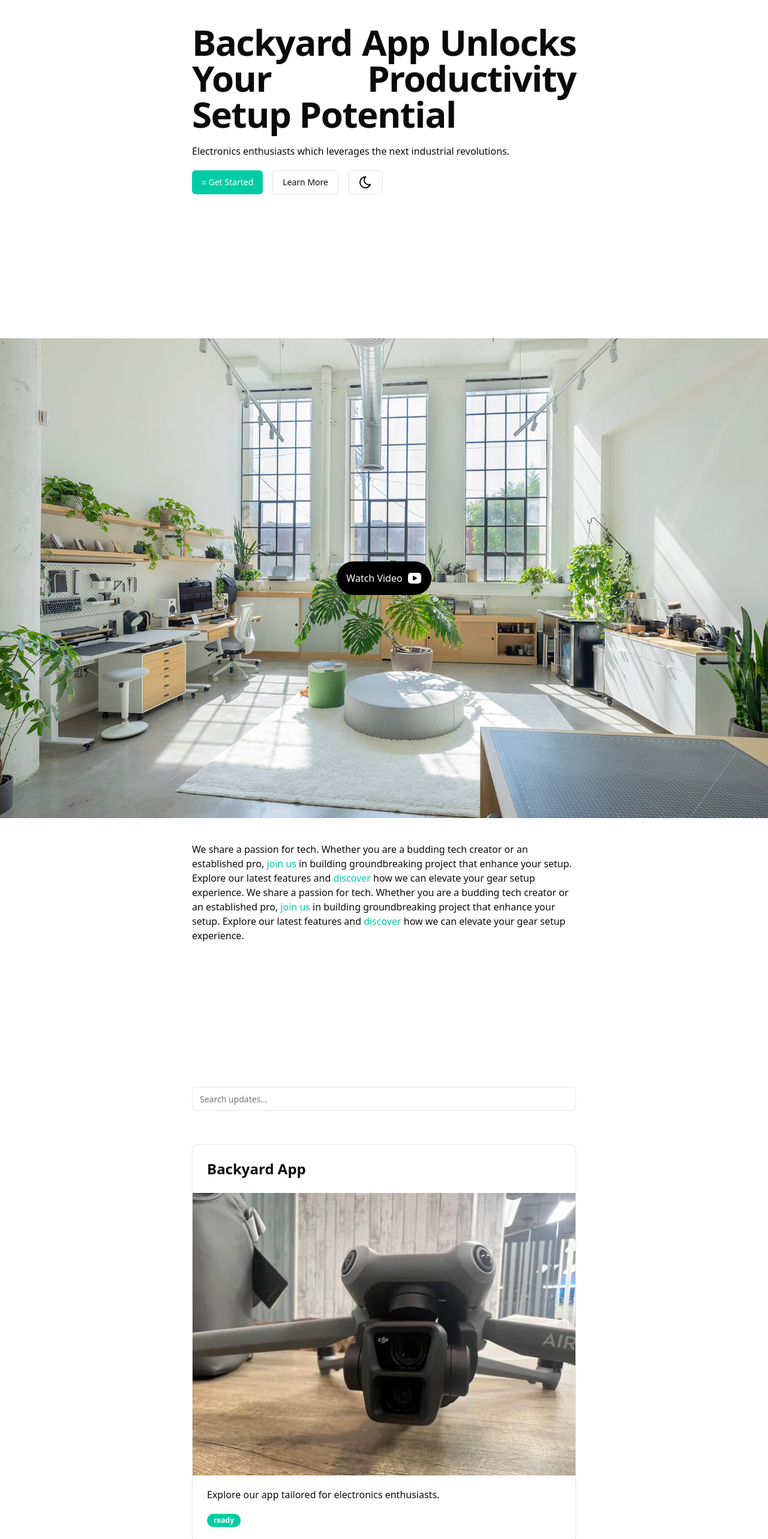
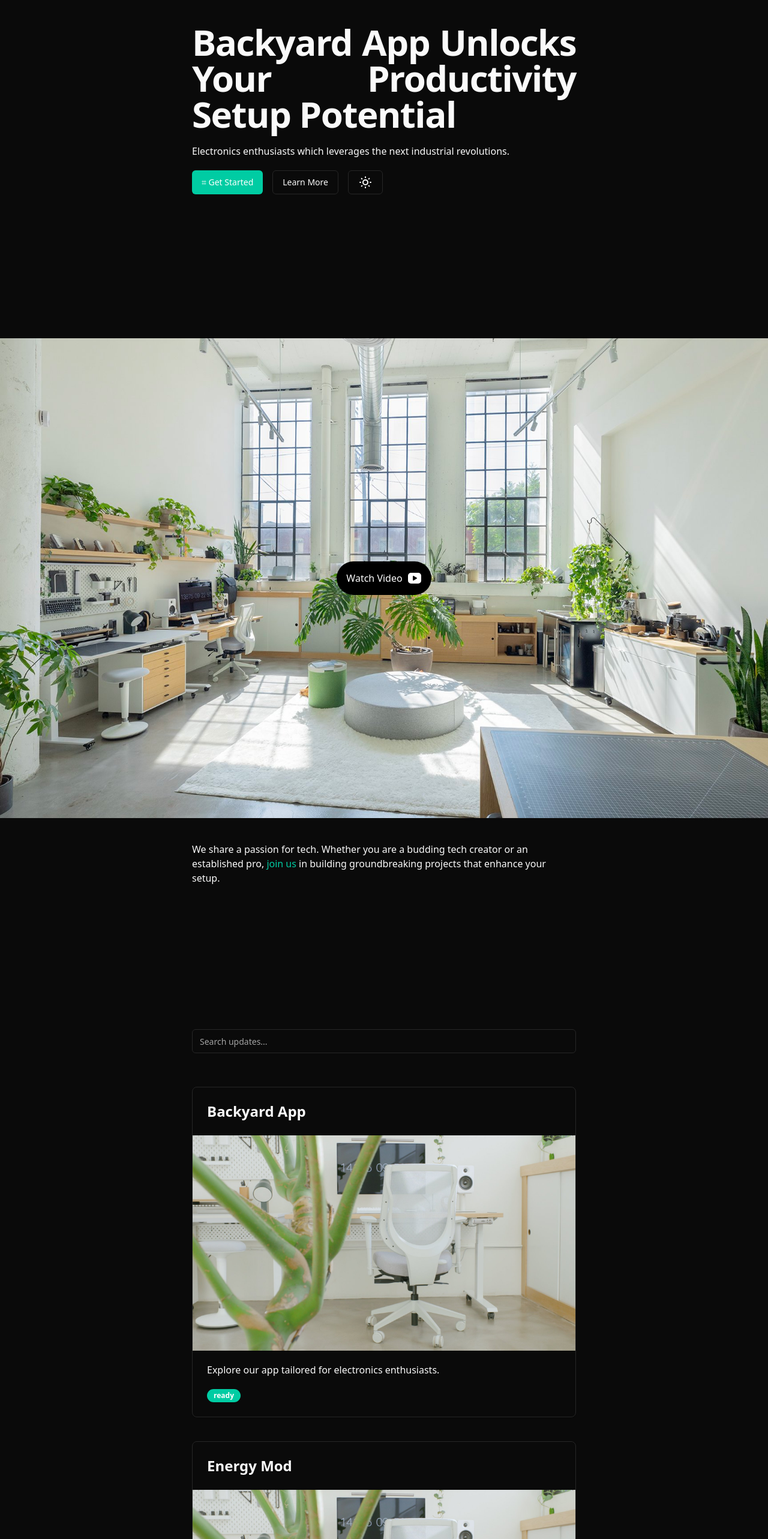
Before and after one commit to bckyrd-io/bckyrd-app-expo, a Next.js app: page / in a window 1280 px wide. Shown: the top 2566 px of the page at 60% size. Built offline with nearby package versions, Linux system fonts and the light colour scheme.

Commit message:
feature update id

```diff
--- a/app/home/page.tsx
+++ b/app/home/page.tsx
@@ -66,7 +66,7 @@ const gearData = [
 ];
 
 
-const UserPage = () => {
+const HomePage = () => {
     // const { data: session } = useSession();
     const [currentPage, setCurrentPage] = useState(1);
     const itemsPerPage = 3;
@@ -172,4 +172,4 @@ const UserPage = () => {
     );
 };
 
-export default UserPage;
+export default HomePage;
--- a/app/page.tsx
+++ b/app/page.tsx
@@ -5,59 +5,28 @@ import Image from "next/image";
 import Link from "next/link";
 import { Button } from "@/components/ui/button";
 import { Card, CardHeader, CardContent } from "@/components/ui/card";
-import {
-    IconMoon,
-    IconSun,
-    IconBrandTwitch,
-    IconBrandInstagram,
-    IconBrandGithub,
-    IconBrandLinkedin,
-    IconBrandYoutube,
-    IconBrandTiktok,
-    IconBrandThreads,
-    IconChevronRight,
-    IconBrandYoutubeFilled,
-} from "@tabler/icons-react";
+import { IconSun, IconBrandTwitch, IconBrandYoutube, IconBrandTiktok, IconBrandYoutubeFilled } from "@tabler/icons-react";
 import { Input } from "@/components/ui/input";
-import {
-    Pagination,
-    PaginationContent,
-    PaginationItem,
-    PaginationLink,
-    PaginationNext,
-    PaginationPrevious,
-} from "@/components/ui/pagination"; // Adjust your import
+import { Pagination, PaginationContent, PaginationItem, PaginationLink, PaginationNext, PaginationPrevious } from "@/components/ui/pagination";
 import { Badge } from "@/components/ui/badge";
 
-
 const updatesData = [
-    { title: "Backyard App", description: "Explore our app tailored for electronics enthusiasts.", link: "/app" },
-    { title: "Energy Mod", description: "Discover our energy-efficient solutions for your setup.", link: "/energy" },
-    { title: "New Features Release", description: "We've added new features to enhance user experience.", link: "/features" },
-    { title: "Community Feedback", description: "Learn about how community input shapes our updates.", link: "/feedback" },
-    { title: "Collaboration with Creators", description: "Exciting new collaborations are underway!", link: "/collaborations" },
-    { title: "Hardware Update", description: "Updates on our latest hardware projects.", link: "/hardware" },
-    { title: "Upcoming Events", description: "Join us for our upcoming events and webinars.", link: "/events" },
-    { title: "Product Launch", description: "Get ready for our new product launch next month!", link: "/launch" },
-    { title: "Beta Testing Program", description: "Sign up for our beta testing program to try new features early.", link: "/beta" },
-    { title: "User Tutorials", description: "Check out our new tutorials to help you get started.", link: "/tutorials" },
-    { title: "Bug Fixes and Improvements", description: "Learn about our latest bug fixes and performance improvements.", link: "/updates" },
-    { title: "Roadmap 2024", description: "Get a sneak peek at our roadmap for the upcoming year.", link: "/roadmap" },
+    { id: "1", title: "Backyard App", description: "Explore our app tailored for electronics enthusiasts.", image: "/photo.jpg" },
+    { id: "2", title: "Energy Mod", description: "Discover our energy-efficient solutions for your setup.", image: "/photo.jpg" },
+    { id: "3", title: "New Features Release", description: "We've added new features to enhance user experience.", image: "/photo.jpg" },
+    { id: "4", title: "Community Feedback", description: "Learn about how community input shapes our updates.", image: "/photo.jpg" },
+    // Add more updates as needed
 ];
 
 export default function Home() {
-    const [theme, setTheme] = useState("light");
-    const [isVideoPlaying, setIsVideoPlaying] = useState(false);
+    const [theme, setTheme] = useState("dark");
     const [searchTerm, setSearchTerm] = useState("");
     const [currentPage, setCurrentPage] = useState(1);
-    const itemsPerPage = 4;
-
+    const itemsPerPage = 3;
 
     useEffect(() => {
         const savedTheme = localStorage.getItem("theme");
-        if (savedTheme) {
-            setTheme(savedTheme);
-        }
+        if (savedTheme) setTheme(savedTheme);
     }, []);
 
     useEffect(() => {
@@ -65,137 +34,88 @@ export default function Home() {
         localStorage.setItem("theme", theme);
     }, [theme]);
 
-
-    const toggleTheme = () => {
-        setTheme(theme === "dark" ? "light" : "dark");
+    const handleScrollToSection = () => {
+        const element = document.getElementById("learn");
+        if (element) element.scrollIntoView({ behavior: "smooth" });
     };
 
-    const handlePlayVideo = () => {
-        setIsVideoPlaying(true);
-    };
-
-    const handleScrollToSection = () => {
-        const element = document.getElementById("learn");
-        if (element) {
-            element.scrollIntoView({ behavior: "smooth" });
-        }
-    };
-
-    // Filter updates based on search term
-    const filteredUpdates = updatesData.filter(update =>
+    const filteredUpdates = updatesData.filter((update) =>
         update.title.toLowerCase().includes(searchTerm.toLowerCase())
     );
 
-    // Calculate pagination
     const totalPages = Math.ceil(filteredUpdates.length / itemsPerPage);
-    const indexOfLastUpdate = currentPage * itemsPerPage;
-    const indexOfFirstUpdate = indexOfLastUpdate - itemsPerPage;
-    const currentUpdates = filteredUpdates.slice(indexOfFirstUpdate, indexOfLastUpdate);
+    const currentUpdates = filteredUpdates.slice((currentPage - 1) * itemsPerPage, currentPage * itemsPerPage);
 
     return (
         <>
+            {/* Hero Section */}
             <section className="flex flex-col mb-60 w-[90%] mx-auto lg:w-[50%]">
                 <h1 className="text-5xl sm:text-5xl md:text-6xl lg:text-6xl font-extrabold mt-10 mb-5 leading-tight tracking-tight text-justify">
                     Backyard App Unlocks Your Productivity Setup Potential
                 </h1>
-                <p id="explore">
-                    Electronics enthusiasts which leverages the next industrial revolutions.
-                </p>
+                <p>Electronics enthusiasts which leverages the next industrial revolutions.</p>
                 <div className="flex justify-left space-x-4 mt-5">
                     <Link href="/auth">
-                        <Button variant="default" id="login">
-                            ⌗ Get Started
-                        </Button>
+                        <Button variant="default">⌗ Get Started</Button>
                     </Link>
                     <Button variant="outline" onClick={handleScrollToSection}>
                         Learn More
                     </Button>
-                    <Button variant="outline" id="theme" onClick={toggleTheme}>
-                        {theme === "light" ? <IconMoon /> : <IconSun />}
+                    <Button variant="outline">
+                        <IconSun />
                     </Button>
                 </div>
             </section>
 
-            <section className="flex flex-col w-full mb-60 w-[100%] mx-auto">
-                <div className="relative w-full h-auto">
-                    <div className="cursor-pointer">
-                        <Image
-                            className="object-cover w-full h-[50vh] lg:h-[100vh]"
-                            src="/Studio-YT.jpg"
-                            alt="local photo"
-                            width={1920}
-                            height={1080}
-                            priority
-                        />
-                        <div className="absolute inset-0 flex items-center justify-center">
-                            <button className="flex bg-[black] text-white p-4 rounded-full">
-                                Watch Video <IconBrandYoutubeFilled className="ml-2" />
-                            </button>
-                        </div>
+            {/* Video Section */}
+            <section className="flex flex-col w-full mb-60">
+                <div className="relative">
+                    <Image src="/Studio-YT.jpg" alt="Studio" width={1920} height={1080} className="object-cover w-full h-[50vh] lg:h-[100vh]" priority />
+                    <div className="absolute inset-0 flex items-center justify-center">
+                        <button className="flex bg-black text-white p-4 rounded-full">
+                            Watch Video <IconBrandYoutubeFilled className="ml-2" />
+                        </button>
                     </div>
                 </div>
-
                 <p className="pt-10 w-[90%] mx-auto lg:w-[50%]" id="learn">
                     We share a passion for tech. Whether you are a budding tech creator or an established pro,{" "}
-                    <Link href="#" className="text-primary">join us</Link> in building groundbreaking project that enhance your setup.
-                    Explore our latest features and <Link href="#" className="text-primary">discover</Link> how we can elevate your gear setup experience.
-                    We share a passion for tech. Whether you are a budding tech creator or an established pro,{" "}
-                    <Link href="#" className="text-primary">join us</Link> in building groundbreaking project that enhance your setup.
-                    Explore our latest features and <Link href="#" className="text-primary">discover</Link> how we can elevate your gear setup experience.
+                    <Link href="#" className="text-primary">join us</Link> in building groundbreaking projects that enhance your setup.
                 </p>
             </section>
 
-            {/* Updates Component */}
+            {/* Updates Section */}
             <section className="flex flex-col mb-60 w-[90%] mx-auto lg:w-[50%]">
-                {/* Search Input */}
                 <Input
-                    type="text" // Explicitly set type as text
+                    type="text"
                     placeholder="Search updates..."
                     value={searchTerm}
-                    onChange={(e) => setSearchTerm(e.target.value)} // Ensure this is handled correctly
-                    className="mb-4" // Adjust margin for better spacing
-                // Add any other props you might need
+                    onChange={(e) => setSearchTerm(e.target.value)}
+                    className="mb-4"
                 />
 
-
-                {/* Updates List */}
-                {currentUpdates.map((update, index) => (
-                    <Link key={index} href={update.link}>
-
-                        <Card key={index} className="flex flex-col items-start mt-10">
+                {currentUpdates.map((update) => (
+                    <Link key={update.id} href={`/update/${update.id}`}>
+                        <Card className="flex flex-col items-start mt-10">
                             <CardHeader>
-                                <h1 className="text-2xl font-bold text-center">{update.title}</h1>
+                                <h1 className="text-2xl font-bold">{update.title}</h1>
                             </CardHeader>
-
                             <div className="w-full">
-                                <Image
-                                    src="/drone.webp"
-                                    alt={update.title}
-                                    width={1080}
-                                    height={768}
-                                    className=" cursor-pointer w-full h-auto"
-                                />
+                                <Image src={update.image} alt={update.title} width={1080} height={768} className="w-full h-auto" />
                             </div>
                             <CardContent className="mt-5">
                                 <p>{update.description}</p>
                                 <Badge variant="default" className="mt-5">ready</Badge>
                             </CardContent>
                         </Card>
-
-
-
                     </Link>
                 ))}
 
-                {/* Pagination Component */}
+                {/* Pagination */}
                 <Pagination className="mt-5 justify-start">
-                    <PaginationContent className="">
-                        {/* Previous Button */}
+                    <PaginationContent>
                         {currentPage > 1 && (
                             <PaginationPrevious onClick={() => setCurrentPage(currentPage - 1)} />
                         )}
-
-                        {/* Page Links */}
                         {Array.from({ length: totalPages }, (_, index) => (
                             <PaginationItem key={index}>
                                 <PaginationLink
@@ -206,8 +126,6 @@ export default function Home() {
                                 </PaginationLink>
                             </PaginationItem>
                         ))}
-
-                        {/* Next Button */}
                         {currentPage < totalPages && (
                             <PaginationNext onClick={() => setCurrentPage(currentPage + 1)} />
                         )}
@@ -220,34 +138,13 @@ export default function Home() {
                 <h1 className="text-5xl sm:text-5xl md:text-6xl lg:text-6xl font-extrabold mt-10 mb-5 leading-tight tracking-tight text-justify">
                     Lets Work Together
                 </h1>
-                <p className="mb-5 text-left">
-                    We Were Mosolo Now we are Lomoso Link With Us On These Platforms
-                </p>
-                <div className="flex justify-start space-x-4">
-                    <Link href="https://www.youtube.com/channel/UCNfw3tdcG_4Jhz5KTJqF4mw" className="text-primary">
-                        <IconBrandYoutube className="mr-4" />
-                    </Link>
-                    <Link href="https://www.tiktok.com/bckyrd-io" className="text-primary">
-                        <IconBrandTiktok className="mr-4" />
-                    </Link>
-                    <Link href="https://www.instagram.com/bckyrd_io/" className="text-primary">
-                        <IconBrandInstagram className="mr-4" />
-                    </Link>
-                    <Link href="https://github.com/bckyrd-io" className="text-primary">
-                        <IconBrandGithub className="mr-4" />
-                    </Link>
-                    <Link href="https://www.linkedin.com/company/bckyrd-io/" className="text-primary">
-                        <IconBrandLinkedin className="mr-4" />
-                    </Link>
-                    <Link href="https://www.threads.net/@bckyrd_io" className="text-primary">
-                        <IconBrandThreads className="mr-4" />
-                    </Link>
-                    <Link href="https://www.twitch.tv/bckyrd" className="text-primary">
-                        <IconBrandTwitch className="mr-4" />
-                    </Link>
+                <p className="mb-5">We were Mosolo Now we are Lomoso, Connect with us on these platforms.</p>
+                <div className="flex space-x-4">
+                    <Link href="https://www.youtube.com/" className="text-primary"><IconBrandYoutube /></Link>
+                    <Link href="https://www.tiktok.com/" className="text-primary"><IconBrandTiktok /></Link>
+                    <Link href="https://www.twitch.tv/" className="text-primary"><IconBrandTwitch /></Link>
                 </div>
             </section>
-
         </>
     );
 }
--- /dev/null
+++ b/app/update/[id]/page.tsx
@@ -0,0 +1,111 @@
+"use client";
+
+import React from "react";
+import Image from "next/image";
+import { useRouter } from "next/navigation";
+import { Button } from "@/components/ui/button";
+import { IconChevronLeft } from "@tabler/icons-react";
+
+const updatesData = [
+    {
+        id: "1",
+        title: "Backyard App",
+        description: "Explore the full details of the Backyard App and how it can revolutionize your tech setup.",
+        image: "/photo.jpg",
+        content: [
+            "The Backyard App is designed for tech enthusiasts who want to optimize their productivity and streamline their workflows.",
+            "With intuitive features and a user-friendly interface, the Backyard App allows you to manage your tasks, organize your projects, and collaborate seamlessly.",
+            "Whether you're working solo or with a team, the Backyard App provides the tools you need to stay on top of your game.",
+        ],
+    },
+    {
+        id: "2",
+        title: "Energy Mod",
+        description: "Learn about our energy-efficient modifications and how they can save you money.",
+        image: "/photo.jpg",
+        content: [
+            "Energy Mod focuses on providing sustainable solutions for your tech setup.",
+            "Our modifications reduce energy consumption without compromising performance.",
+            "Join the movement toward a greener, more sustainable future with Energy Mod.",
+        ],
+    },
+    {
+        id: "3",
+        title: "New Features Release",
+        description: "Get an in-depth look at the latest features we've introduced to enhance user experience.",
+        image: "/photo.jpg",
+        content: [
+            "We are excited to unveil new features designed to make your experience smoother and more enjoyable.",
+            "From enhanced customization options to improved performance metrics, this update is packed with value.",
+            "Stay tuned as we continue to innovate and bring you more updates.",
+        ],
+    },
+    {
+        id: "4",
+        title: "Community Feedback",
+        description: "Discover how feedback from our community has shaped our latest updates.",
+        image: "/photo.jpg",
+        content: [
+            "Our community is at the heart of everything we do.",
+            "We value your input and have used it to create updates that truly address your needs.",
+            "Thank you for being an integral part of our journey. Together, we're building something amazing.",
+        ],
+    },
+];
+
+export default function UpdatePage({ params }: { params: Promise<{ id: string }> }) {
+    const [id, setId] = React.useState<string | null>(null);
+    const router = useRouter();
+
+    React.useEffect(() => {
+        async function fetchParams() {
+            const resolvedParams = await params;
+            setId(resolvedParams.id);
+        }
+        fetchParams();
+    }, [params]);
+
+    if (!id) {
+        return <p>Loading...</p>;
+    }
+
+    const update = updatesData.find((u) => u.id === id);
+
+    if (!update) {
+        return (
+            <div className="p-4 flex flex-col items-center justify-center">
+                <h1 className="text-3xl font-bold">Update Not Found</h1>
+                <p className="mt-4">The update you are looking for does not exist. Please check the URL or return to the home page.</p>
+                <Button onClick={() => router.push("/")}>Go Back to Home</Button>
+            </div>
+        );
+    }
+
+    return (
+        <section className="p-6 max-w-4xl mx-auto mb-10">
+            <Button
+                className="mt-5 mb-5 text-primary"
+                variant="outline"
+                onClick={() => router.push("/")}
+            >
+                <IconChevronLeft size={18} />
+                Back
+            </Button>
+            <h1 className="text-4xl font-bold mb-4">{update.description}</h1>
+            <div className="relative w-full h-auto mb-8">
+                <Image
+                    src={update.image}
+                    alt={update.title}
+                    width={1080} height={768} className="w-full h-auto object-cover rounded-md "
+                />
+            </div>
+            <div className="space-y-4">
+                {update.content.map((para, index) => (
+                    <p key={index}>
+                        {para}
+                    </p>
+                ))}
+            </div>
+        </section>
+    );
+}
```
Also changed, not shown: public/Monitor.jpg (deleted), public/photo.jpg (renamed from public/Desk-Setup.jpeg).
